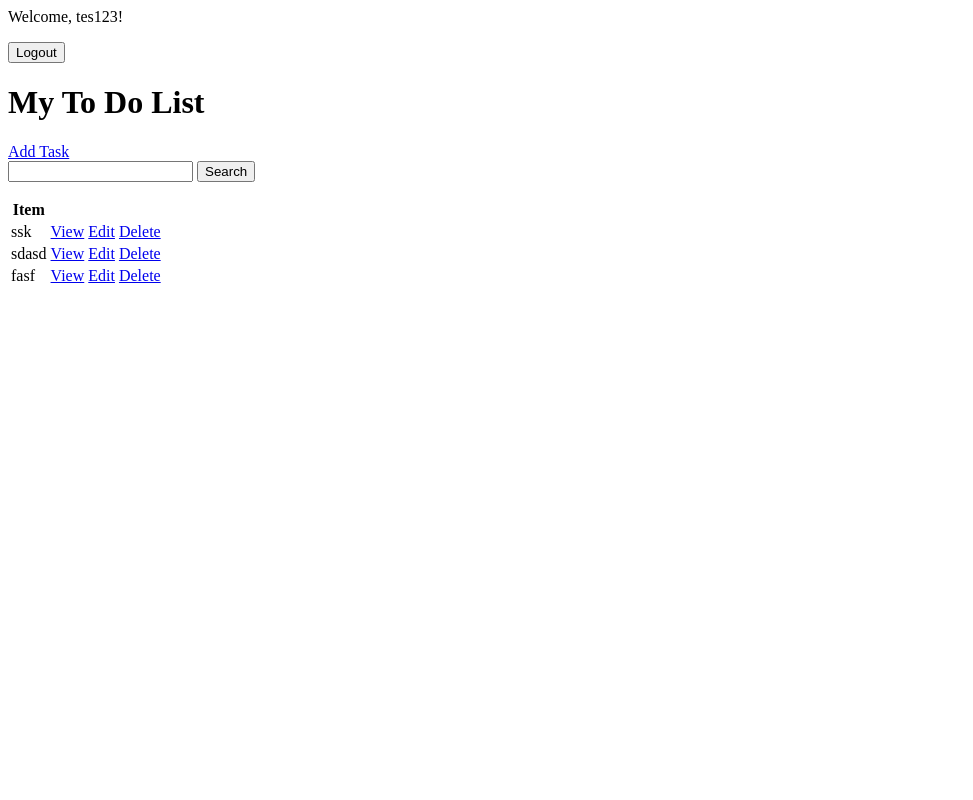
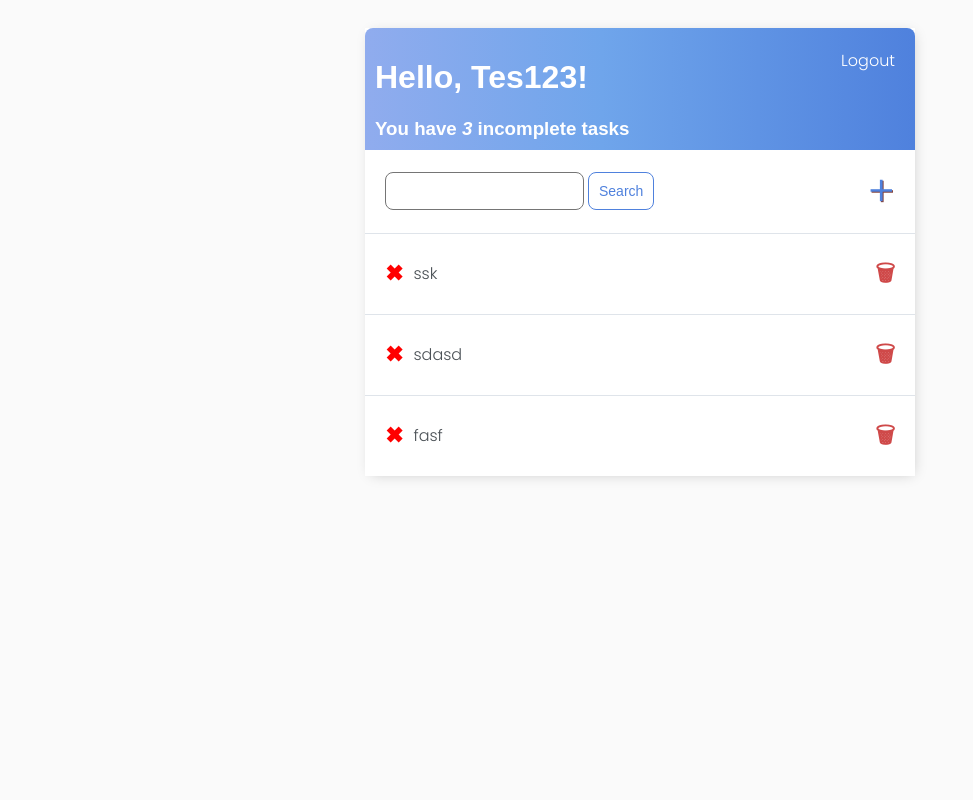
Before and after one commit to novalnabihan/djangotodo, a Django app: page / in a window 1280 px wide. Shown: the whole page, without its empty margins (0-973 px from the left). Run offline with Django 5.2, Linux system fonts and the light colour scheme; a user stored in the database is signed in; data comes from the database, SQL or seed files in the repository.

Commit message:
feat : add styling

```diff
--- /dev/null
+++ b/static/styles.css
@@ -0,0 +1,237 @@
+body {
+    background-color: #fafafa;
+    font-family: "Poppins", sans-serif;
+    padding-top: 20px;
+}
+
+.light-weight {
+    font-family: 'Poppins', sans-serif;
+    font-weight: 200;
+}
+
+.lighter-weight {
+    font-family: 'Poppins', sans-serif;
+    font-weight: 300;
+}
+
+.medium-weight {
+    font-family: 'Poppins', sans-serif;
+    font-weight: 500;
+}
+
+
+h1,
+h2,
+h3,
+h4,
+h5,
+h6
+    {
+    font-family: 'Raleway', sans-serif;
+}
+
+a,
+p {
+    color: #4b5156;
+    font-weight: 300;
+}
+b {
+    color: #4b5156;
+    font-weight: 500;
+}
+
+#logout-button{
+    cursor: pointer;
+    text-decoration: none;
+    font-size: 16px;
+    padding: 10px;
+    color: #fff;
+    background: none;
+    font-weight: 300;
+    font-family: 'Poppins', sans-serif;
+}
+
+
+.container {
+    max-width: 550px;
+    margin: auto;
+    background-color: #fff;
+    -webkit-box-shadow: 2px 2px 13px -4px rgba(0, 0, 0, 0.21);
+    box-shadow: 2px 2px 13px -4px rgba(0, 0, 0, 0.21);
+}
+
+input {
+    outline: none;
+    border: none;
+}
+
+.header-bar {
+    display: flex;
+    justify-content: space-between;
+    color: #fff;
+    padding: 10px;
+    border-radius: 8px 8px 0 0;
+    background: linear-gradient(90deg, #90acee 0%, #6fa5eb 43%, #4f81dd 100%);
+    font-weight: 300;
+}
+
+.header-bar a {
+    color: rgb(247, 247, 247);
+    text-decoration: none;
+}
+
+li {
+    font-size: small;
+    font-weight: 300;
+}
+
+.task-items {
+    display: flex;
+    align-items: center;
+    padding: 20px;
+    justify-content: space-between;
+    background-color: #fff;
+    border-top: 1px solid #dfe4ea;
+    overflow: hidden;
+}
+
+.task-title {
+    display: flex;
+    /* padding: 20px; */
+}
+
+.task-title a {
+    text-decoration: none;
+    color: #4b5156;
+    margin-left: 10px;
+    align-content: center;
+}
+
+#no-task {
+    text-align: center;
+    padding-bottom: 10px;
+    line-height: 1em;
+}
+
+.task-complete {
+    font-weight: 900;
+    color: green;
+    font-size: 22px;
+}
+
+.task-incomplete {
+    font-weight: 900;
+    color: red;
+    font-size: 22px;
+}
+
+.delete-link {
+    text-decoration: none;
+    font-weight: 900;
+    color: #cf4949;
+    font-size: 22px;
+    line-height: 0;
+    padding: 20px 0px;
+}
+
+
+.search-item {
+    display: flex;
+    flex-direction: row;
+    /* margin-top: 20px; */
+    gap: 4px;
+}
+
+/*Handle Classes*/
+
+.handle {
+    display: inline-block;
+    padding: 20px 16px;
+    cursor: grab;
+    user-select: none;
+}
+
+.handle:after,
+.handle:before {
+    display: block;
+    content: "";
+}
+
+.handle:active,
+.handle:active:before,
+.handle:active:after {
+    cursor: grabbing;
+}
+
+.dropArea {
+    background-color: #f1f2f6;
+    color: black;
+    border: #ced6e0 1px solid;
+}
+
+.selectedTask {
+    opacity: 0.6;
+}
+
+
+#add-link {
+    color: #4f81dd;
+    text-decoration: none;
+    font-size: 42px;
+    text-shadow: 1px 1px #81413b;
+}
+
+#search-wrapper {
+    display: flex;
+    justify-content: space-between;
+    align-items: center;
+    padding: 10px 20px;
+}
+
+@media screen and (max-width:320px) {
+    #search-add-wrapper {
+        padding: 10px;
+    }
+}
+
+input[type=text],
+input[type=password],
+textarea {
+    border: 1px solid #757575;
+    border-radius: 8px;
+    padding: 10px;
+    width: 90%;
+}
+
+label {
+    padding-top: 10px !important;
+    display: block;
+}
+
+::placeholder {
+    font-weight: 300;
+    opacity: 0.5;
+}
+
+.button {
+    border: 1px solid #4f81dd;
+    background-color: #FFF;
+    color: #4f81dd;
+    padding: 10px;
+    font-size: 14px;
+    border-radius: 8px;
+    cursor: pointer;
+    text-decoration: none;
+}
+
+#form-header {
+    padding: 20px;
+}
+.form-body {
+    padding: 20px;
+}
+
+
+#id_password2 {
+    margin-bottom: 10px;
+}
--- /dev/null
+++ b/tasks/templates/tasks/index.html
@@ -0,0 +1,19 @@
+<!DOCTYPE html>
+<html lang="en">
+<head>
+    <meta charset="UTF-8">
+    <meta name="viewport" content="width=device-width, initial-scale=1.0">
+    <title>To Do Lizt</title>
+
+    <link rel="preconnect" href="https://fonts.googleapis.com">
+    <link rel="preconnect" href="https://fonts.gstatic.com" crossorigin>
+    <link href="https://fonts.googleapis.com/css2?family=Poppins:wght@200;300;500&display=swap" rel="stylesheet">
+    {% load static %}
+    <link rel="stylesheet" href="{% static 'styles.css' %}">
+</head>
+<body>
+    <div class="container">
+        {% block content%} {% endblock content %}
+    </div>
+</body>
+</html>
--- a/tasks/templates/tasks/task_list.html
+++ b/tasks/templates/tasks/task_list.html
@@ -1,36 +1,60 @@
+{% extends 'tasks/index.html' %} {% block content %}
+
+
+<div class="header-bar">
+  <div>
+    <h1>Hello, {{ request.user.username|title }}!</h1>
+    <h3 style="margin:0">You have <i>{{count}}</i> incomplete task{{ count|pluralize:"s" }}</h3>
+  </div>
+
+  <div>
     {% if request.user.is_authenticated %}
-  <p>Welcome, {{ request.user.username }}!</p>
-  <form action="{% url 'logout' %}" method="POST">
-    {% csrf_token %}
-    <button type="submit">Logout</button>
+      <form action="{% url 'logout' %}" method="POST"> {% csrf_token %}
+        <input id="logout-button" type="submit" value="Logout">
       </form>
     {% else %}
       <a href="{% url 'login' %}">Login</a>
     {% endif %}
 
-<h1>My To Do List</h1>
-<a href="{% url 'task_create' %}">Add Task</a>
+  </div>
+</div>
 
+<div id="search-wrapper">
     <form method="GET">
+      <div class="search-item">
         <input type="text" name="search-area" value="{{search_input}}">
-  <input type="submit" value="Search">
+        <input type="submit" class="button" value="Search">
+      </div>
     </form>
+  <a id="add-link" href="{% url 'task_create' %}">&#x2b;</a>
 
-<table>
-  <tr>
-    <th>Item</th>
-    <th></th>
-  </tr>
+</div>
+
+<div class="tasks-items-list">
+  <!-- looping utk fetch task -->
   {% for task in task_list %}
-  <tr>
-    <td>{{ task.title }}</td>
-    <td><a href="{% url 'task_detail' task.id %}">View</a></td>
-    <td><a href="{% url 'task_update' task.id %}">Edit</a></td>
-    <td><a href="{% url 'task_delete' task.id %}">Delete</a></td>
-  </tr>
+  <div class="task-items">
+    <!-- conditional task complete/incomplete -->
+    {% if task.complete %}
+    <div class="task-title">
+      <div class="task-complete">&#10004;</div>
+      <i><s><a href="{% url 'task_update' task.id %}" >{{task}}</a></s></i>
+    </div>
+    <a href="{% url 'task_delete' task.id %}" class="delete-link">&#x1F5D1;</a>
+    {% else %}
+    <div class="task-title">
+      <div class="task-incomplete">&#10006;</div>
+      <a href="{% url 'task_update' task.id %}" >{{task}}</a>
+    </div>
+    <a href="{% url 'task_delete' task.id %}" class="delete-link">&#x1F5D1;</a>
+    {% endif %}
+  </div>
   {% empty %}
-  <tr>
-    <td colspan="4"><h3>No items in list</h3></td>
-  </tr>
+  <div id="no-task">
+    <h3 class="lighter-weight">No new tasks are created.</h3>
+    <h3 class="lighter-weight">Create a <a class="medium-weight" style="color: #e53935;" href="{% url 'task_create' %}">New task</a> ! </h3>
+  </div>
   {% endfor %}
-</table>
+</div>
+
+{% endblock content %}
```
Also changed, not shown: mytodolist/settings.py (+7 -1 lines), tasks/templates/tasks/login.html (+13 -6 lines), tasks/templates/tasks/register.html (+20 -6 lines), tasks/templates/tasks/task_confirm_delete.html (+15 -6 lines), tasks/templates/tasks/task_form.html (+15 -7 lines). Lines whose indentation alone changed are shown as unchanged.
